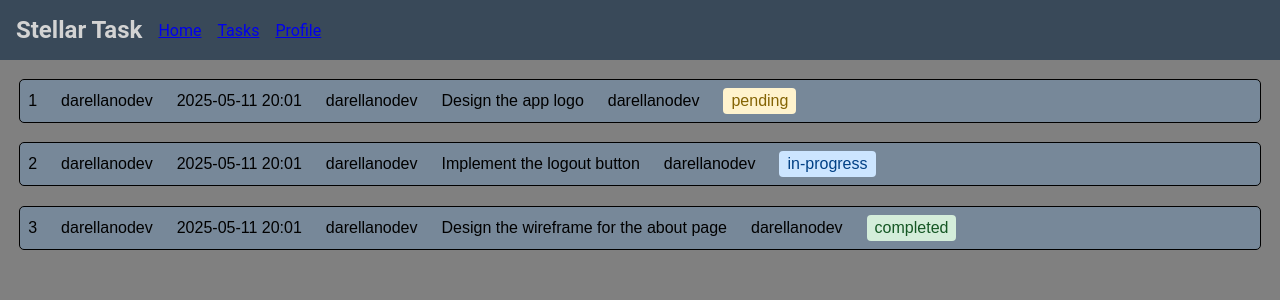
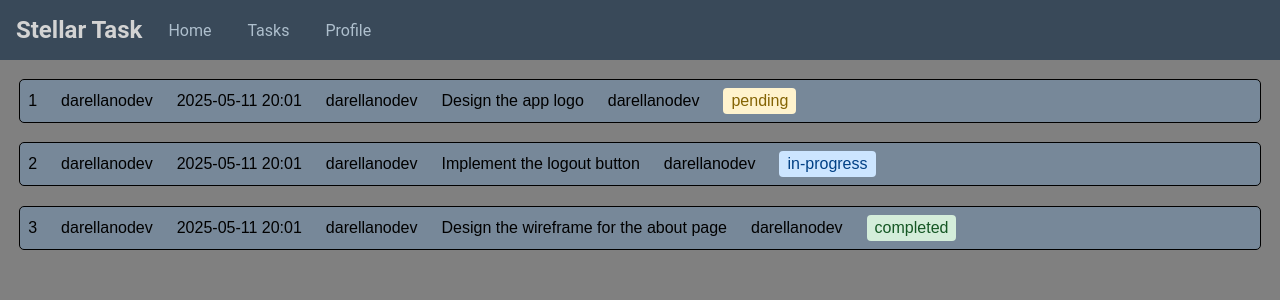
Before and after one commit to darellanodev/stellar-task, an Angular app: page / in a window 1280 px wide. Shown: the top 300 px of the page. Built offline with nearby package versions, Linux system fonts and the light colour scheme.

Commit message:
feat: Enhance the navbar with colored links, and icons (closes #6)

```diff
--- a/src/app/shared/nav-bar/nav-bar.component.html
+++ b/src/app/shared/nav-bar/nav-bar.component.html
@@ -1,8 +1,8 @@
 <nav>
-    <div class="navbar-brand">{{ logo }}</div>
-    <ul>
-        <li *ngFor="let item of items">
-            <a href="#" class="nav-link">{{ item }}</a>
-        </li>
-    </ul>
+  <div class="navbar-brand">{{ logo }}</div>
+  <ul>
+    <li *ngFor="let item of items">
+      <a href="#" class="nav-link">{{ getItem(item) }}</a>
+    </li>
+  </ul>
 </nav>
--- a/src/app/shared/nav-bar/nav-bar.component.scss
+++ b/src/app/shared/nav-bar/nav-bar.component.scss
@@ -29,4 +29,19 @@ nav {
       }
     }
   }
+
+  a.nav-link {
+    color: #aebfcd;
+    text-decoration: none;
+    padding: 10px;
+    border-radius: 5px;
+  }
+
+  a.nav-link:hover {
+    color: white;
+    background-color: #627282;
+    text-decoration: none;
+    padding: 10px;
+    border-radius: 5px;
+  }
 }
--- a/src/app/shared/nav-bar/nav-bar.component.ts
+++ b/src/app/shared/nav-bar/nav-bar.component.ts
@@ -8,4 +8,16 @@ import { Component, Input } from '@angular/core'
 export class NavBarComponent {
   @Input() logo = ''
   @Input() items: string[] = []
+
+  getItem(item: string): string {
+    if (item.includes('#')) {
+      return (
+        '<i class="fas fa-' +
+        item.split('#')[0] +
+        '"></i> ' +
+        item.split('#')[1]
+      )
+    }
+    return item
+  }
 }
```
Also changed, not shown: 1 other file (tests, documents, lock files or other folders).
